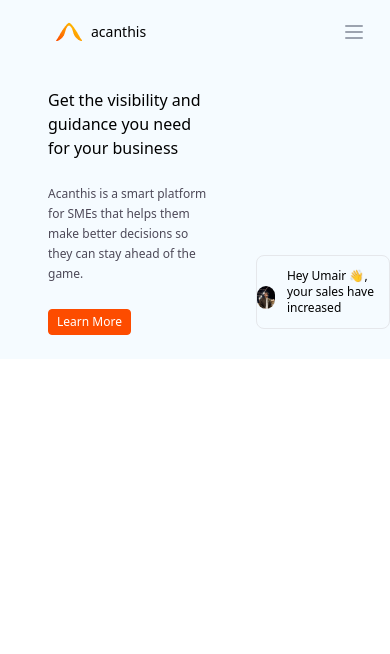
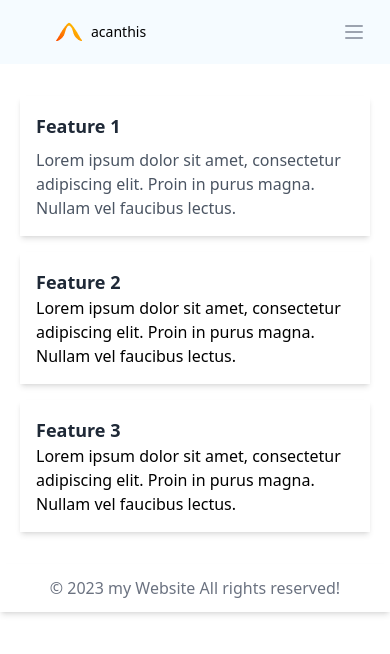
Before and after one commit to umair7/Acanthis, a Next.js app: page / in a window 390 px wide. Shown: the top 654 px of the page. Built offline with nearby package versions, Linux system fonts and the light colour scheme.

Commit message:
maybe responsive

```diff
--- a/pages/index.js
+++ b/pages/index.js
@@ -15,7 +15,84 @@ export default function Home() {
         <link rel="icon" href="/favicon.ico" />
       </Head>
 
-      <main className= 'bg-[#f5fbff] flex items-center justify-between w-full'>
+
+      <body className='bg-grey-500 text-black '>
+
+        <div className="container mx-auto px-5 py-8">
+
+          <div className="grid grid-cols-1 sm:grid-cols-2 lg:grid-cols-3 gap-4">
+
+            <div className="grid shadow-md px-4 py-4">
+
+              <h2 class="text-lg font-bold text-gray-800">Feature 1</h2>
+              <p class="text-gray-600 mt-2">Lorem ipsum dolor sit amet, consectetur adipiscing elit. Proin in purus magna. Nullam vel faucibus lectus. </p>
+            </div>
+
+            <div className="grid shadow-md px-4 py-4">
+              <h2 class="text-lg font-bold text-gray-800">Feature 2</h2>
+              <p>Lorem ipsum dolor sit amet, consectetur adipiscing elit. Proin in purus magna. Nullam vel faucibus lectus.</p>
+            </div>
+
+            <div className="grid shadow-md px-4 py-4">
+              <h2 class="text-lg font-bold text-gray-800">Feature 3</h2>
+
+              <p>Lorem ipsum dolor sit amet, consectetur adipiscing elit. Proin in purus magna. Nullam vel faucibus lectus.</p>
+            </div>
+          </div>
+
+        </div>
+
+        <footer className='bg-white gap-4 shadow-md'>
+          <div className="container mx-auto px-3 py-3">
+            <p className='text-gray-500 text-center'>
+              &copy; 2023 my Website All rights reserved!
+            </p>
+          </div>
+
+        </footer>
+
+
+
+
+      </body>
+
+
+
+
+
+
+
+
+
+
+
+
+
+
+    </>
+
+
+  )
+}
+
+// <header class="bg-white shadow-sm py-4">
+//   <div class="container mx-auto px-4">
+//     <h1 class="text-2xl font-bold text-gray-800">My Website</h1>
+//   </div>
+// </header>
+
+
+
+
+
+
+
+
+
+
+
+
+{/* <main className= 'bg-[#f5fbff] flex items-center justify-between w-full'>
 
        <div className="left  px-12 py-6 sm:px-16 sm:py-6  md:px-20 md:py-10 lg:px-24 lg:py-16 xl:px-28 xl:py-20">
             <h1 className='font-medium text-base w-40  sm:font-medium sm:text-2xl sm:w-60 md:font-bold md:text-3xl md:w-80 lg:font-extrabold lg:text-4xl lg:w-96 xl:font-extrabold xl:text-5xl xl:w-1/2'>
@@ -32,7 +109,7 @@ export default function Home() {
 
         </div>
 
-          <div className="right border rounded-lg md:items-start md:mt-6  flex items-center justify-end mt-40">
+          <div className="right border rounded-lg md:items-start md:mt-6   flex items-center justify-end mt-40">
               <div className="pictureIcon w-10  mt-3">
                 <img className='rounded-full' src="/images/umair.jpeg" alt="image"/>
               </div>
@@ -48,6 +125,12 @@ export default function Home() {
 
       </main>
 
+
+    <div className="second">
+
+    </div>
+
+
     </>
   )
-}
+} */}
```
